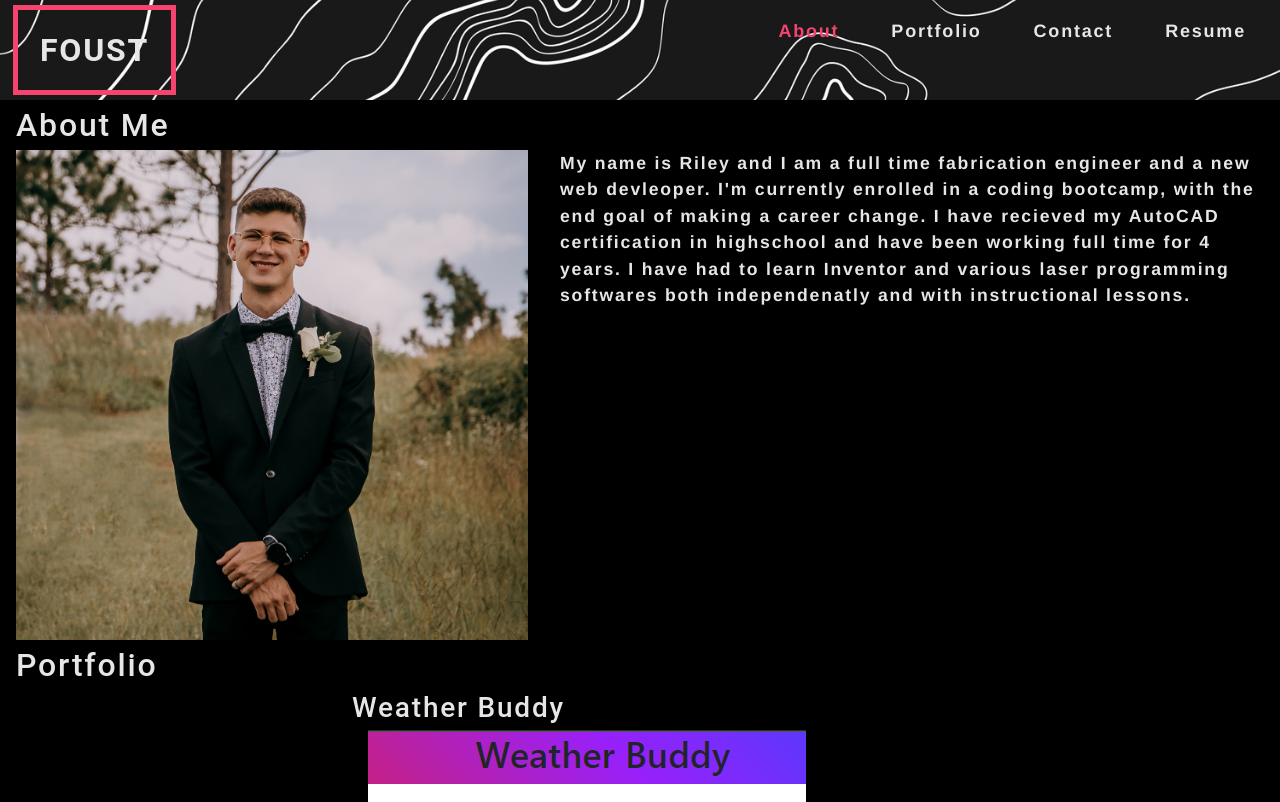
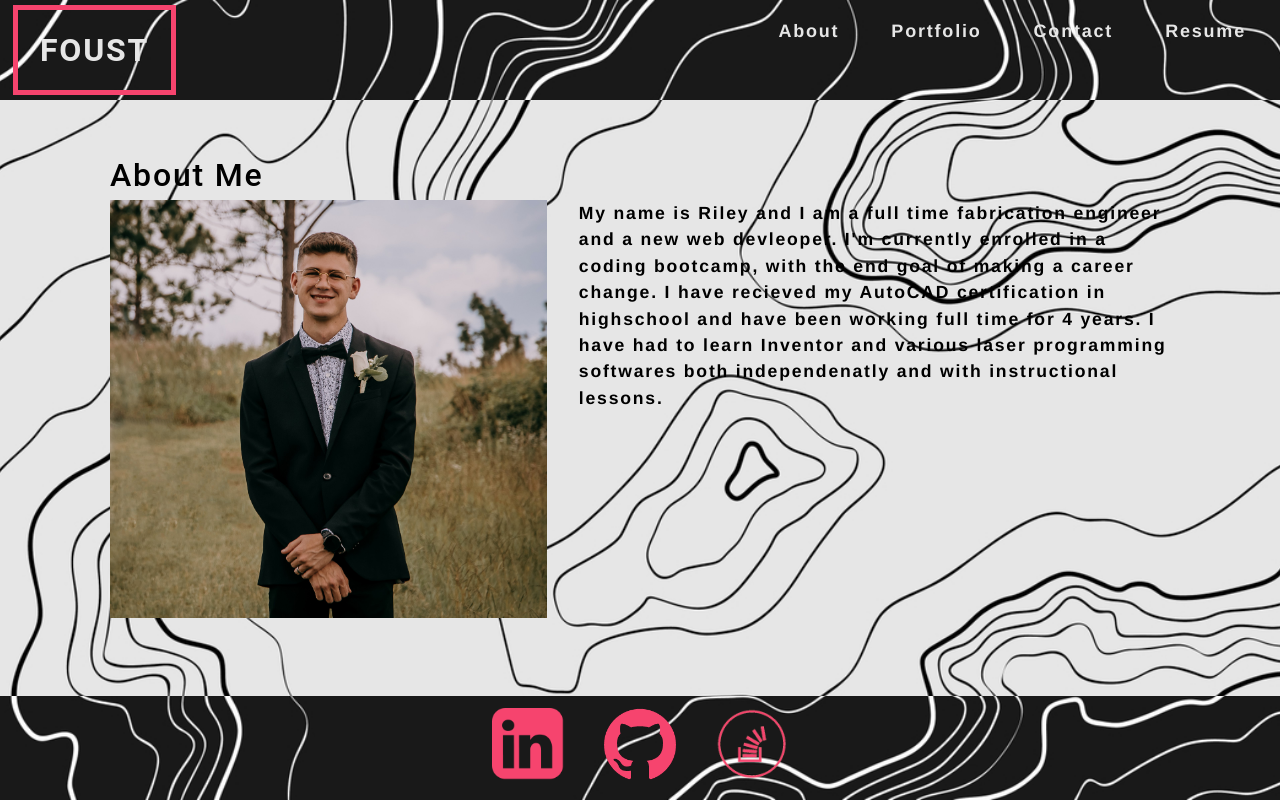
Before and after one commit to riley-foust18/react-portfolio, a React (Create React App) app: page / in a window 1280 px wide. Shown: the top 802 px of the page. Built offline with nearby package versions, Linux system fonts and the light colour scheme.

Commit message:
added conditional rendering

```diff
--- a/src/App.js
+++ b/src/App.js
@@ -1,21 +1,43 @@
-import React from "react";
+import React, {useState, useEffect} from "react";
 import Header from './components/Header';
 import About from "./components/About";
 import Portfolio from './components/Portfolio';
 import ContactForm from "./components/Contact";
 import Resume from './components/Resume';
 import Footer from "./components/Footer";
+import { capitalizeFirstLetter } from "./utils/helpers";
 
 function App() {
+  const [categories] = useState(['about', 'portfolio', 'contact', 'resume']);
+  const [currentCategory, setCurrentCategory] = useState(categories[0]);
+
+  useEffect(() => {
+    document.title = capitalizeFirstLetter(currentCategory);
+  }, [currentCategory]);
+
   return (
-    <div>
-      <Header></Header>
-      <About></About>
-      <Portfolio></Portfolio>
-      <ContactForm></ContactForm>
-      <Resume></Resume>
+    <body>
+      <Header
+        categories={categories}
+        setCurrentCategory={setCurrentCategory}
+        currentCategory={currentCategory}
+      ></Header>
+      <main>
+        {currentCategory === 'about' &&
+          <About></About>
+        }
+        {currentCategory === 'portfolio' &&
+          <Portfolio></Portfolio>
+        }
+        {currentCategory === 'contact' &&
+          <ContactForm></ContactForm>
+        }
+        {currentCategory === 'resume' &&
+          <Resume></Resume>
+        }
+      </main>
       <Footer></Footer>
-    </div>
+    </body>
   )
 }
 
--- a/src/components/Header/index.js
+++ b/src/components/Header/index.js
@@ -1,15 +1,12 @@
 import React, {useState, useEffect} from "react";
 import Nav from '../Nav'
-import { capitalizeFirstLetter } from "../../utils/helpers";
 
-function Header() {
-  const [categories] = useState(['about', 'portfolio', 'contact', 'resume']);
-  const [currentCategory, setCurrentCategory] = useState(categories[0]);
-
-  useEffect(() => {
-    document.title = capitalizeFirstLetter(currentCategory);
-  }, [currentCategory]);
-
+function Header(props) {
+  const {
+    categories = [],
+    setCurrentCategory,
+    currentCategory,
+  } = props;
   return (
     <header className="flex-row px-1">
       <h2>
--- a/src/index.css
+++ b/src/index.css
@@ -22,7 +22,7 @@ main {
 
 html,
 body {
-  min-height: 100%;
+  min-height: 100vh;
 }
 
 body {
@@ -32,10 +32,17 @@ body {
   line-height: 1.5;
   font-size: 18px;
   letter-spacing: .1em;
-  background: var(--dark);
-  color: var(--light);
+  background-image: url(./assets/images/topo-white.jpg);
+  background-size: cover;
+  background-position: center;
+  background-attachment: fixed;
+  background-position: 80%;
   font-family: Helvetica, Arial, sans-serif;
+  position: relative;
+}
 
+main {
+  padding-bottom: 8.5rem;
 }
 
 h1,
@@ -87,7 +94,7 @@ a {
 header {
   display: flex;
   justify-content: space-between;
-  background-image: url('./assets/images/black-white-topography-map-mugs.jpg');
+  background-image: url('./assets/images//topo-black.jpg');
   background-size: cover;
   background-position: center;
   background-attachment: fixed;
@@ -104,7 +111,7 @@ header h2 {
 
 header nav ul li a {
   margin: auto 0;
-  color: var(--white);
+  color: var(--light);
   text-decoration: none;
   padding: 0 10px;
 }
@@ -123,11 +130,15 @@ header a {
 }
 
 footer {
-  background-image: url('./assets/images/black-white-topography-map-mugs.jpg');
+  background-image: url('./assets/images//topo-black.jpg');
   background-size: cover;
   background-position: center;
   background-attachment: fixed;
   background-position: 80%;
+  position: absolute;
+  width: 100%;
+  bottom: 0;
+  height: 6.5rem;
 }
 
 .footer-icons {
```
Also changed, not shown: src/assets/images/topo-black.jpg (renamed from src/assets/images/black-white-topography-map-mugs.jpg), src/assets/images/topo-white.jpg (renamed from src/assets/images/black-white-topography-map-mugs-invert.png).
